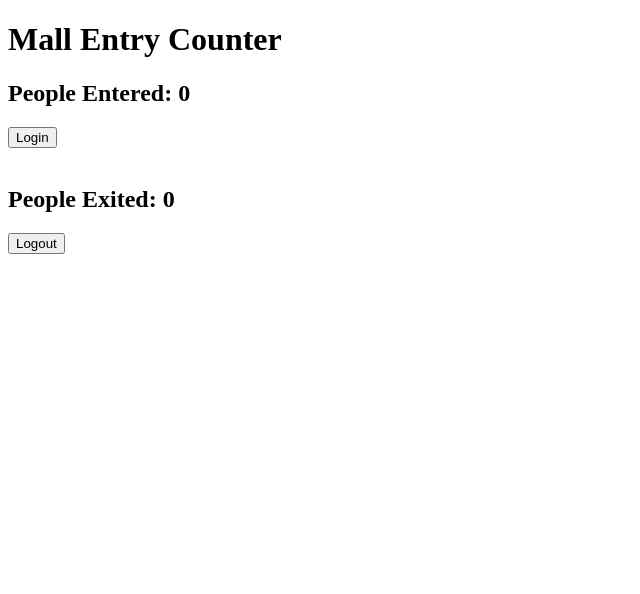
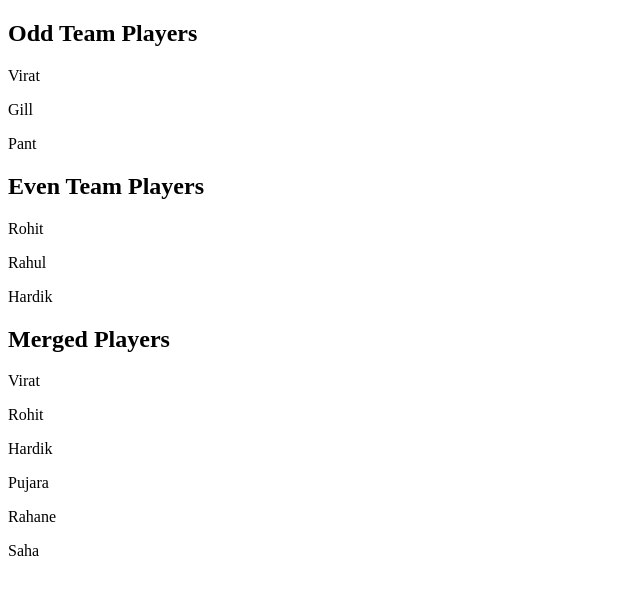
Before and after one commit to Manuha656/Cognizant_Java-FSE, a React (Create React App) app in the folder Deepskilling/React/reactproject/: page / in a window 1280 px wide. Shown: the top 594 px of the page, without its empty margins (0-640 px from the left). Built offline with nearby package versions, Linux system fonts and the light colour scheme.

Commit message:
React task 9

```diff
--- a/Deepskilling/React/reactproject/src/App.js
+++ b/Deepskilling/React/reactproject/src/App.js
@@ -10,48 +10,67 @@ import TrainerDetails from "./task6/TrainerDetails";
 import TrainersList from "./task6/TrainersList";
 import OnlineShopping from "./task7/OnlineShopping";
 import CountPeople from "./task8/CountPeople";
+import ListofPlayers from "./task9/ListofPlayers";
+import IndianPlayers from "./task9/IndianPlayers";
 
 function App() {
-  return (
-    <BrowserRouter>
-    <div className='container'>
-        {/* <Home/>
-        <About/>
-        <Contact/>
-        <CalculateScore name={"Manu"} school={"CVR"} total={300} goal={3} />
-        <Posts/>
-        <CohortDetails cohort={{
-          currentStatus: "Ongoing",
-          cohortCode: 1021,
-          technology: "tech",
-          startDate: "01-10-2026",
-          coachName: "Manu",
-          trainerName: "Akki"
-        }}/>
+  let flag = false;
+  if(flag){
+    return(
+      <div>
+        <ListofPlayers/>
+      </div>
+    )
+  }
+  else{
+    return(
+      <div>
+        <IndianPlayers/>
+      </div>
+    )
+  }
+  // return (
+  //   <BrowserRouter>
+  //   <div className='container'>
+  //       <Home/>
+  //       <About/>
+  //       <Contact/>
+  //       <CalculateScore name={"Manu"} school={"CVR"} total={300} goal={3} />
+  //       <Posts/>
+  //       <CohortDetails cohort={{
+  //         currentStatus: "Ongoing",
+  //         cohortCode: 1021,
+  //         technology: "tech",
+  //         startDate: "01-10-2026",
+  //         coachName: "Manu",
+  //         trainerName: "Akki"
+  //       }}/>
 
-        <nav>
-          <h1>Cognizant Academy</h1>
-          <Link to='/'>
-            Home
-          </Link> {'|'}
-          <Link to='trainers'>
-            Trainers
-          </Link>
-        </nav>
-          <hr/>
+  //       <nav>
+  //         <h1>Cognizant Academy</h1>
+  //         <Link to='/'>
+  //           Home
+  //         </Link> {'|'}
+  //         <Link to='trainers'>
+  //           Trainers
+  //         </Link>
+  //       </nav>
+  //         <hr/>
 
-          <Routes>
-            <Route path="/" element={<Home/>}/>
-            <Route path="/trainers" element={<TrainersList/>}/>
-            <Route path="/trainers/:id" element={<TrainerDetails />}/>
-          </Routes>
+  //         <Routes>
+  //           <Route path="/" element={<Home/>}/>
+  //           <Route path="/trainers" element={<TrainersList/>}/>
+  //           <Route path="/trainers/:id" element={<TrainerDetails />}/>
+  //         </Routes>
 
-          <OnlineShopping/> */}
+  //         <OnlineShopping/>
 
-          <CountPeople/>
-    </div>
-    </BrowserRouter>
-  );
+  //         <CountPeople/>
+  //   </div>
+  //   </BrowserRouter>
+
+
+  // );
 }
 
 export default App;
--- /dev/null
+++ b/Deepskilling/React/reactproject/src/task9/IndianPlayers.js
@@ -0,0 +1,55 @@
+import React from "react";
+
+class IndianPlayers extends React.Component {
+    render(){
+        const players = [
+            "Virat",
+            "Rohit",
+            "Gill",
+            "Rahul",
+            "Pant",
+            "Hardik"
+        ];
+
+        const [odd1, even1, odd2, even2, odd3, even3] = players;
+
+        const T20Players = [
+            "Virat",
+            "Rohit",
+            "Hardik"
+        ];
+
+        const RanjiPlayers = [
+            "Pujara",
+            "Rahane",
+            "Saha"
+        ];
+
+        const mergedPlayers = [
+            ...T20Players,
+            ...RanjiPlayers
+        ];
+
+        return (
+            <div>
+                <h2>Odd Team Players</h2>
+                <p>{odd1}</p>
+                <p>{odd2}</p>
+                <p>{odd3}</p>
+
+                <h2>Even Team Players</h2>
+                <p>{even1}</p>
+                <p>{even2}</p>
+                <p>{even3}</p>
+
+                <h2>Merged Players</h2>
+
+                {mergedPlayers.map((player, index) => (
+                    <p key={index}>{player}</p>
+                ))}
+            </div>
+        );
+    }
+}
+
+export default IndianPlayers;
--- /dev/null
+++ b/Deepskilling/React/reactproject/src/task9/ListofPlayers.js
@@ -0,0 +1,40 @@
+import React from "react";
+
+class ListofPlayers extends React.Component{
+    render(){
+        const players = [
+            { name: "Virat", score: 95 },
+            { name: "Rohit", score: 85 },
+            { name: "Gill", score: 65 },
+            { name: "Rahul", score: 72 },
+            { name: "Pant", score: 45 },
+            { name: "Hardik", score: 88 },
+            { name: "Jadeja", score: 55 },
+            { name: "Ashwin", score: 76 },
+            { name: "Shami", score: 60 },
+            { name: "Bumrah", score: 80 },
+            { name: "Siraj", score: 50 }
+        ];
+        const low = players.filter(player=> player.score<70);
+        return(
+            <div>
+                <h2>List of Players</h2>
+                {players.map((player,idx)=>(
+                    <p key={idx}>
+                        {player.name} - {player.score}
+                    </p>
+                ))}
+
+                <h2>Players with Score Below 70</h2>
+
+                {low.map((player, index) => (
+                    <p key={index}>
+                        {player.name} - {player.score}
+                    </p>
+                ))}
+            </div>
+        )
+    }
+}
+
+export default ListofPlayers;
```
